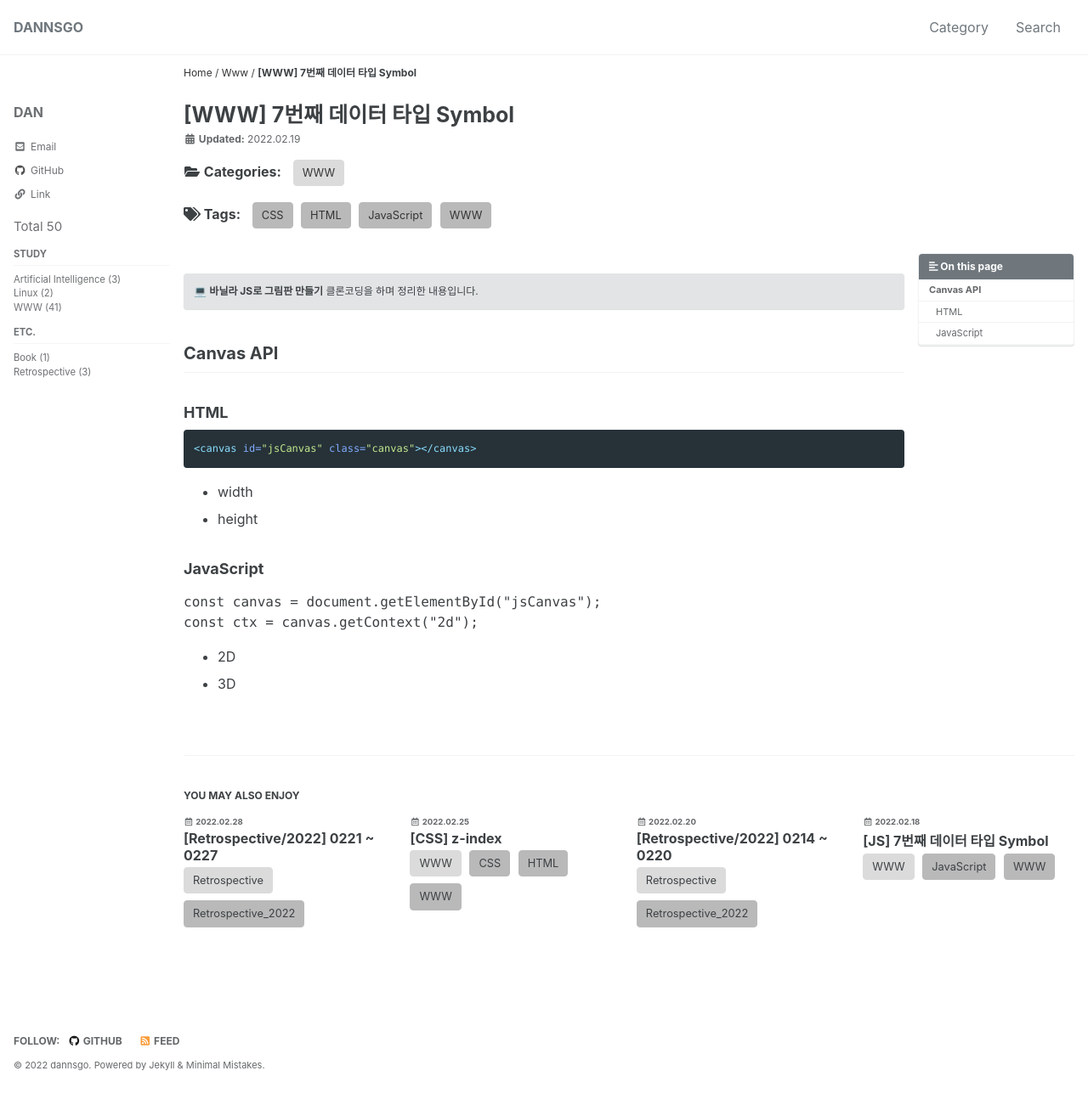
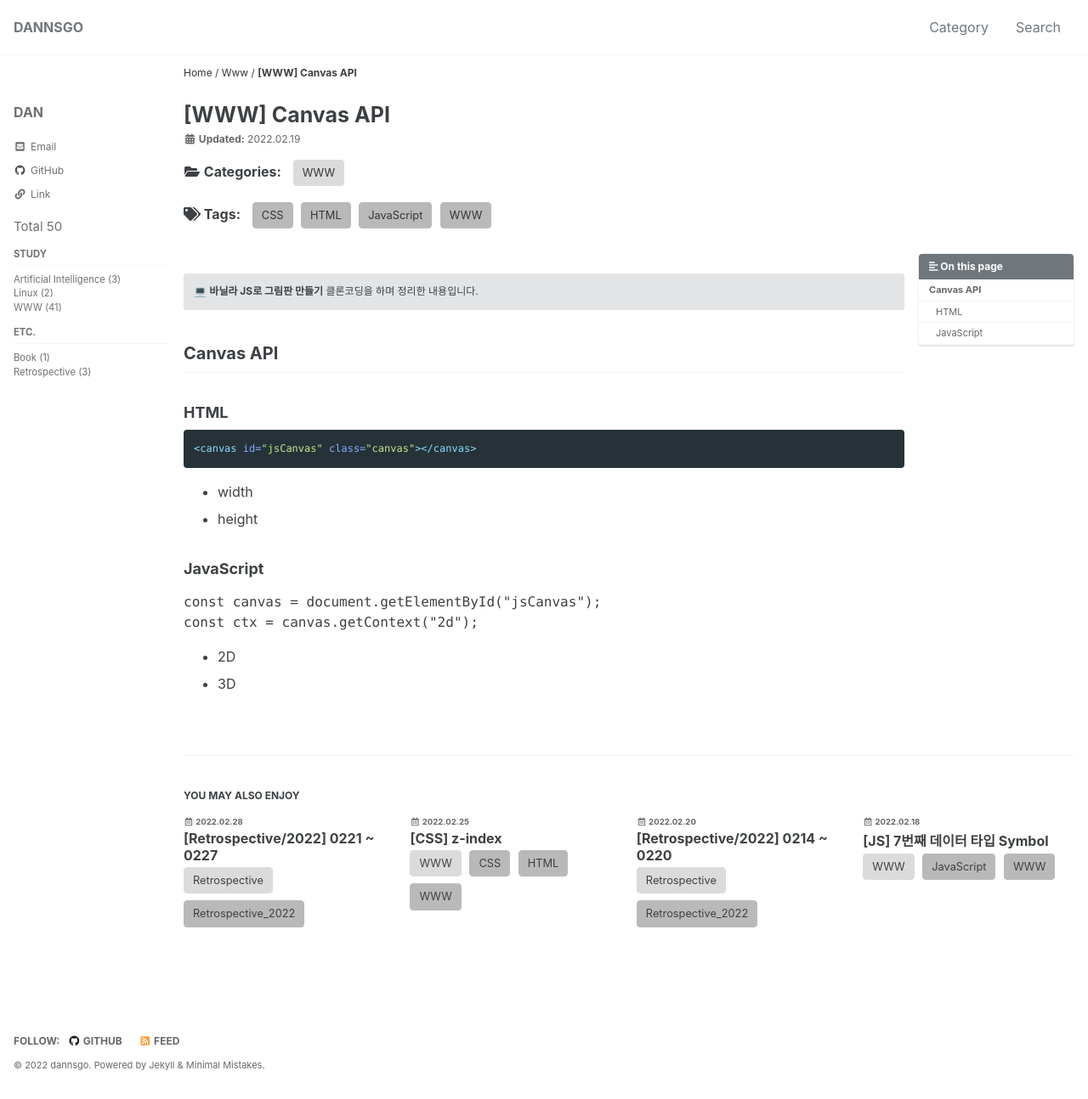
Before and after one commit to znhoon/dannsgo.github.io, a Jekyll site: the page built from _posts/WWW/2022-02-19-js-35.md, in a window 1280 px wide and 1294 px high. Shown: the whole window at 85% size. Built offline with Jekyll 4.4.1, drawn with Linux system fonts in a browser that asks for light colours; cached includes are drawn as plain includes; some web fonts are replaced.

Commit message:
Update 2022-02-19-js-35.md

```diff
--- a/_posts/WWW/2022-02-19-js-35.md
+++ b/_posts/WWW/2022-02-19-js-35.md
@@ -1,6 +1,6 @@
 ---
 published: true
-title: "[WWW] 7번째 데이터 타입 Symbol"
+title: "[WWW] Canvas API"
 categories:
  - WWW
 tags:
```
